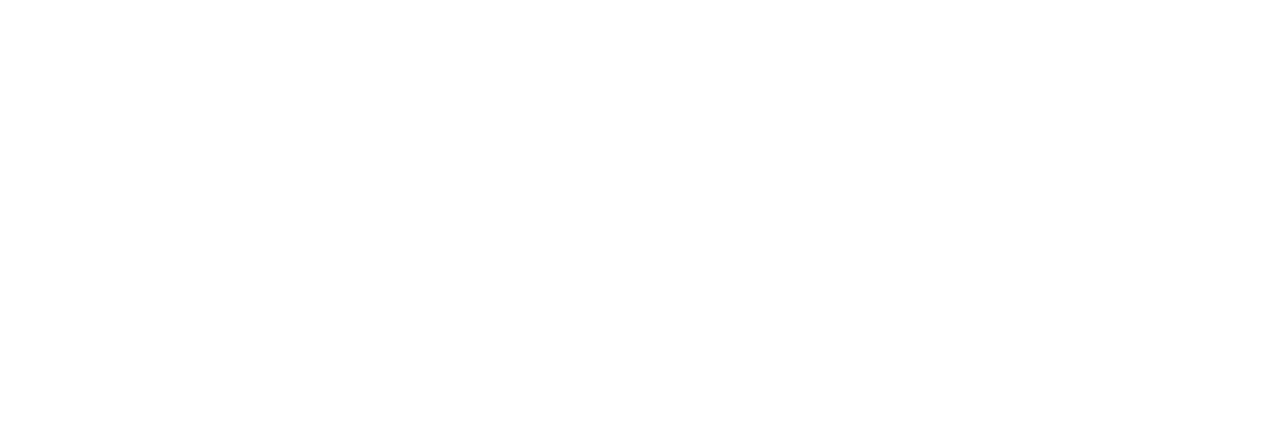
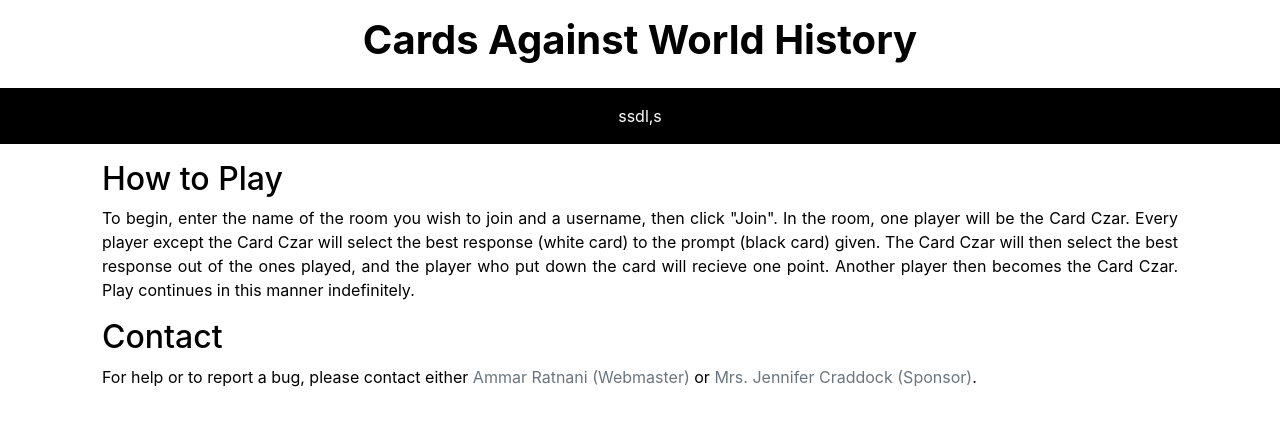
Before and after one commit to ammrat13/cards-against-world-history, a plain HTML site: page frontend/index.html in a window 1280 px wide. Drawn offline with nearby package versions, Linux system fonts and the light colour scheme.

Commit message:
Added How to Play and Contact

```diff
--- /dev/null
+++ b/frontend/css/style.css
@@ -0,0 +1,15 @@
+body {
+	color: #000000;
+	background-color: #ffffff;
+}
+
+.bg-black {
+	background-color: #000000;
+}
+
+.section {
+	padding-top: 1em;
+	padding-bottom: 1em;
+	padding-left: 2em;
+	padding-right: 2em;
+}
--- a/frontend/index.html
+++ b/frontend/index.html
@@ -7,7 +7,7 @@
 
 		<!-- Title, favicon, and description -->
 		<title>Cards Against World History</title>
-		<link rel="shortcut icon" type="image/png" href="favicon.png"/>
+		<link rel="shortcut icon" type="image/png" href="img/favicon.png"/>
 		<meta name="description" content="A web-based interface for Cards Against World History, which is similar to Cards Against Humanity, but cleaner and about world history."/>
 
 		<!-- JQuery 3.3.1 -->
@@ -17,8 +17,26 @@
 		<!-- Bootstrap 4.1.1 -->
 		<link rel="stylesheet" href="https://stackpath.bootstrapcdn.com/bootstrap/4.1.1/css/bootstrap.min.css" integrity="sha384-WskhaSGFgHYWDcbwN70/dfYBj47jz9qbsMId/iRN3ewGhXQFZCSftd1LZCfmhktB" crossorigin="anonymous">
 		<script src="https://stackpath.bootstrapcdn.com/bootstrap/4.1.1/js/bootstrap.min.js" integrity="sha384-smHYKdLADwkXOn1EmN1qk/HfnUcbVRZyYmZ4qpPea6sjB/pTJ0euyQp0Mk8ck+5T" crossorigin="anonymous"></script>
+
+		<!-- External CSS and JS -->
+		<link rel="stylesheet" type="text/css" href="css/style.css">
 	</head>
 	<body>
-
+		<div class="text-center bg-white section">
+			<h1><b>Cards Against World History</b></h1>
+		</div>
+		<div class="text-center text-white bg-black section">
+			ssdl,s
+		</div>
+		<div class="container section">
+			<h2>How to Play</h2>
+			<p class="text-justify">
+				To begin, enter the name of the room you wish to join and a username, then click "Join". In the room, one player will be the Card Czar. Every player except the Card Czar will select the best response (white card) to the prompt (black card) given. The Card Czar will then select the best response out of the ones played, and the player who put down the card will recieve one point. Another player then becomes the Card Czar. Play continues in this manner indefinitely.
+			</p>
+			<h2>Contact</h2>
+			<p class="text-justify">
+				For help or to report a bug, please contact either <a class="text-secondary" href="https://github.com/ammrat13">Ammar Ratnani (Webmaster)</a> or <a class="text-secondary" href="https://www.fortbendisd.com/Page/18389">Mrs. Jennifer Craddock (Sponsor)</a>.
+			</p>
+		</div>
 	</body>
 </html>
```
Also changed, not shown: frontend/img/favicon.png (added).
